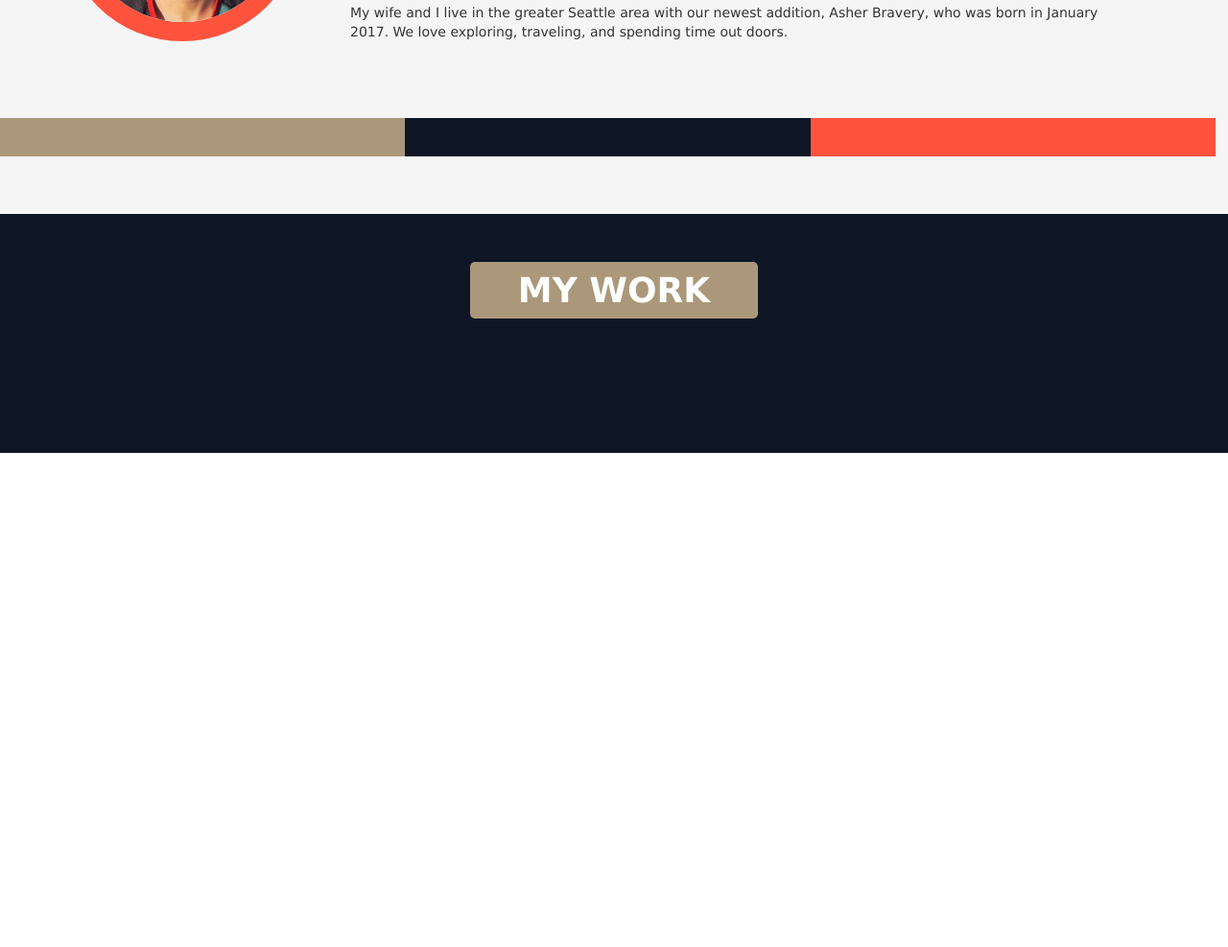
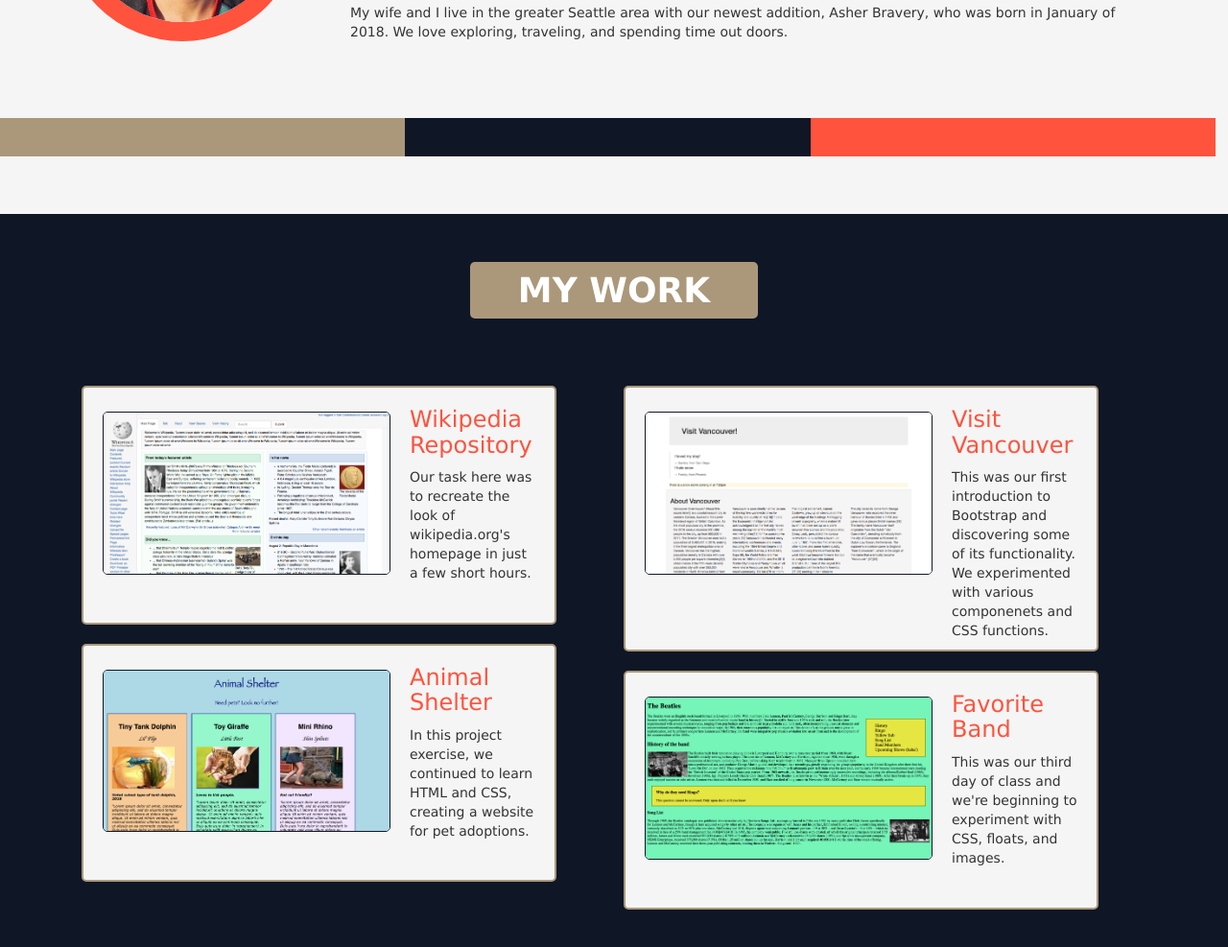
Before and after one commit to ChrisMCrow/portfolio, a plain HTML site: page index.html in a window 1280 px wide. Shown: the part 543-1530 px from the top of the page at 96% size. Before the commit the page ends 1015 px from the top, so only its background shows below. Drawn offline with nearby package versions, Linux system fonts and the light colour scheme.

Commit message:
complete initial MY WORK section

```diff
--- a/css/styles.css
+++ b/css/styles.css
@@ -1,6 +1,20 @@
 body {
   font-family: verdana;
 }
+
+a {
+  color: #ff533d;
+}
+
+a:visited {
+  color: #ff533d;
+}
+
+a:hover {
+  color: #aa533d;
+  font-style: underline;
+}
+
 
 #navbar {
   padding: 30px 10px 0px 30px;
@@ -82,3 +96,21 @@ h1 {
   color: #fff;
   background-color: #ab987a;
 }
+
+
+#mywork img {
+  float: left;
+  width: 300px;
+  margin: 25px 20px 50px 20px;
+  border: 1px solid #0f1626;
+  border-radius: 5px;
+}
+
+.projects {
+  overflow: auto;
+  background-color: #f5f5f5;
+  border: 2px solid #ab987a;
+  border-radius: 5px;
+  margin: 20px;
+  padding-right: 20px;
+}
--- a/index.html
+++ b/index.html
@@ -34,7 +34,7 @@
         <p>I am currently enrolled in Epicodus Computer Programming Bootcamp and plan to begin work in the technology industry in early 2019. I’m passionate about design, meticulous with detail, always striving toward greater efficiency, and love working with and leading people.</p>
         <p>My background and bachelors degree are in music technology. I’ve spent my first ten years of work experience leading and motivating teams of volunteers in religious non-profit organizations, producing records, as well as traveling and performing as a musician and entertainer.</p>
         <p>After ten years, I’m ready to embrace some new challenges and expand my technical abilities beyond music recording and production. I hope to bring my experience in leadership as well as my newfound technical skills to the booming technology industry.</p>
-        <p>My wife and I live in the greater Seattle area with our newest addition, Asher Bravery, who was born in January 2017. We love exploring, traveling, and spending time out doors.</p>
+        <p>My wife and I live in the greater Seattle area with our newest addition, Asher Bravery, who was born in January of 2018. We love exploring, traveling, and spending time out doors.</p>
       </div>
       <div class="row border">
         <div class="col-xs-4 box" id="leftcolor">
@@ -52,9 +52,37 @@
       <div class="content">
         <div class="row">
 
+          <div class="col-md-6 workexamples">
+            <div class="projects">
+              <img src="img/wikipedia.png" alt="Wikipedia webpage screenshot">
+              <h3><a href="https://github.com/ChrisMCrow/wikipedia-home-page">Wikipedia Repository</a></h3>
+              <p>Our task here was to recreate the look of wikipedia.org's homepage in just a few short hours.</p>
+            </div>
 
+            <div class="projects">
+              <img src="img/animal-shelter.png" alt="Animal Shelter webpage screenshot">
+              <h3><a href="https://github.com/ChrisMCrow/animal-shelter">Animal Shelter</a></h3>
+              <p>In this project exercise, we continued to learn HTML and CSS, creating a website for pet adoptions.</p>
+            </div>
+          </div>
 
+          <div class="col-md-6 workexamples">
+            <div class="projects">
+              <img src="img/visit-vancouver.png" alt="Visit Vancouver webpage screenshot">
+              <h3><a href="https://github.com/ChrisMCrow/vacation">Visit Vancouver</a></h3>
+              <p>This was our first introduction to Bootstrap and discovering some of its functionality. We experimented with various componenets and CSS functions.</p>
+            </div>
 
+            <div class="projects">
+              <img src="img/favorite-band.png" alt="Favorite Band webpage screenshot">
+              <h3><a href="https://github.com/ChrisMCrow/favorite-band">Favorite Band</a></h3>
+              <p>This was our third day of class and we're beginning to experiment with CSS, floats, and images.</p>
+            </div>
+
+          </div>
+        </div>
+      </div>
+    </div>
 
   </body>
 
```
Also changed, not shown: img/animal-shelter.png (added), img/favorite-band.png (added), img/private-island.png (added), img/visit-vancouver.png (added), img/wikipedia.png (added).
